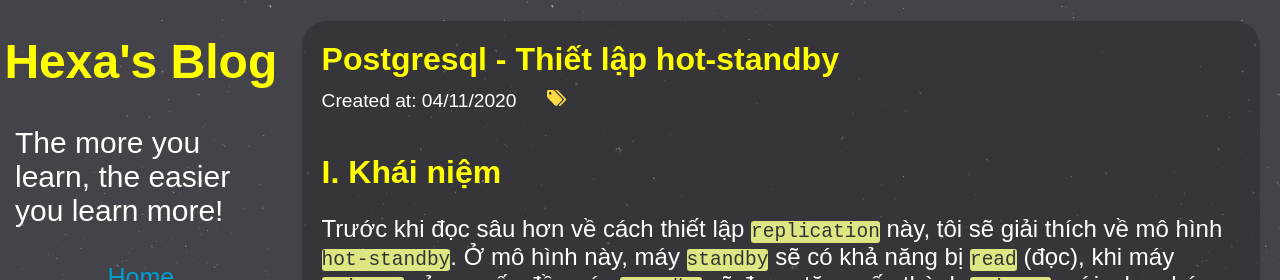
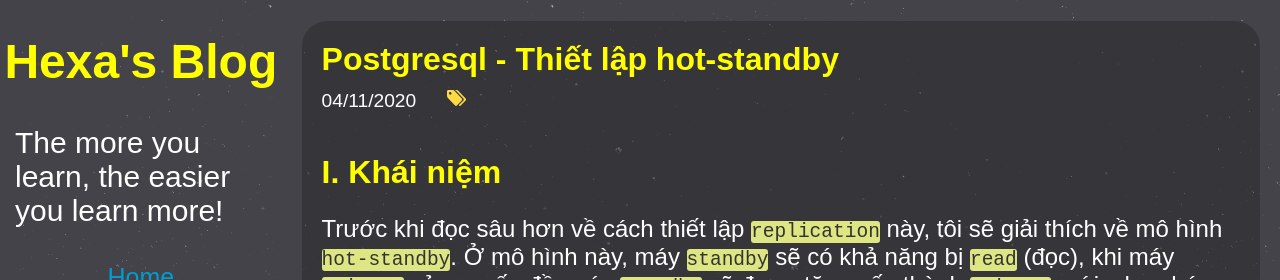
Before and after one commit to nguyenvinhlinh/nguyenvinhlinh.github.io, a Jekyll site: the page built from _posts/2020-11-04-Postgresql---Thiet-lap-hot-standby.md, in a window 1280 px wide. Shown: the top 280 px of the page. Built offline with Jekyll 4.4.1, drawn with Linux system fonts in a browser that asks for light colours.

Commit message:
update layout

```diff
--- a/_layouts/post.html
+++ b/_layouts/post.html
@@ -6,9 +6,9 @@
     <h1>{{page.title}}</h1>
     <div class="date-address-category">
       {% if page.update %}
-      Updated: {{page.update | date: '%d/%m/%Y'}}
+      {{page.update | date: '%d/%m/%Y'}}
       {% else %}
-      Created at: {{page.date | date: '%d/%m/%Y'}}
+      {{page.date | date: '%d/%m/%Y'}}
       {% endif %}
 
       {% if page.location %}
--- a/index.html
+++ b/index.html
@@ -6,8 +6,8 @@
   <div class="post">
     <h1><a href="{{post.url}}">{{post.title}}</a></h1>
     <div class="date-address-category">{{post.date | date: "%d/%m/%Y"}}
-      {% if post.address %}
-      - {{post.address}}
+      {% if post.location %}
+      @ {{post.location}}
       {% endif %}
       <span class="category-icon"></span>
       <a href="#">{{post.categories}}</a>
```
